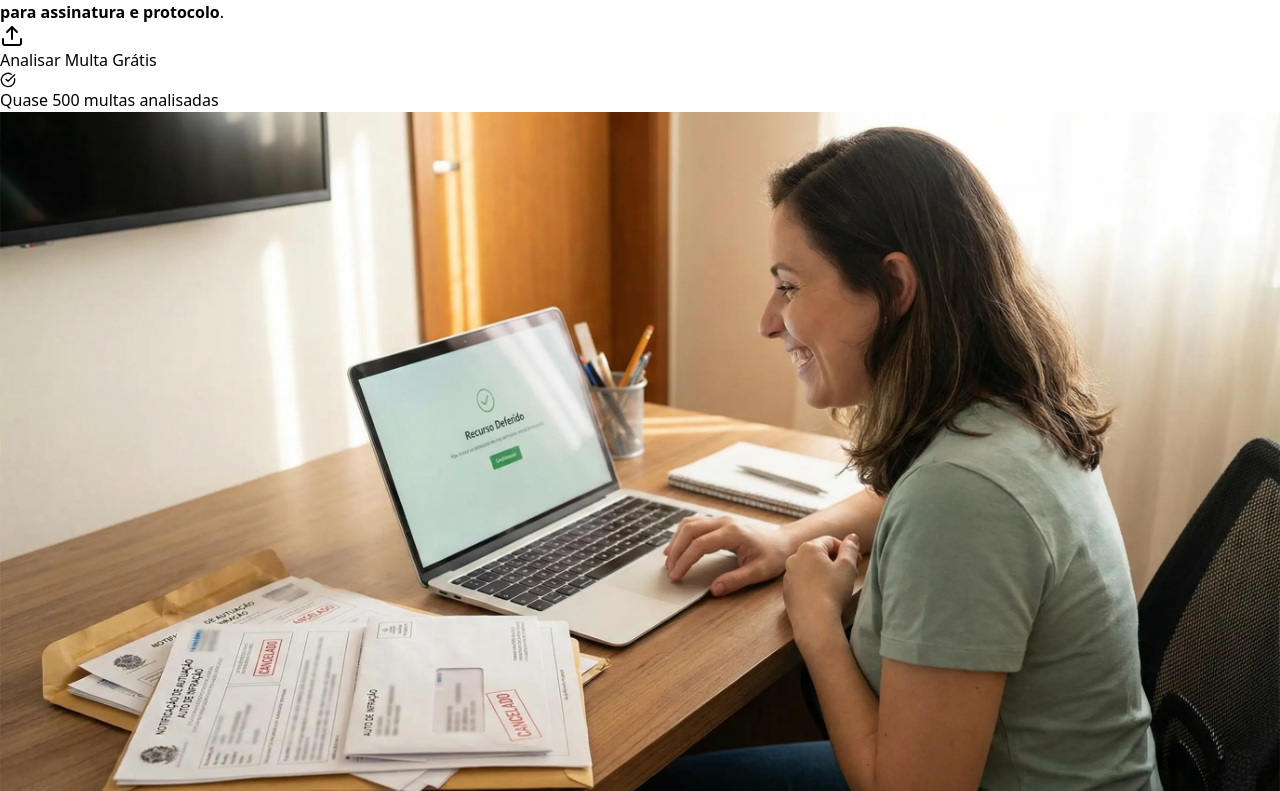
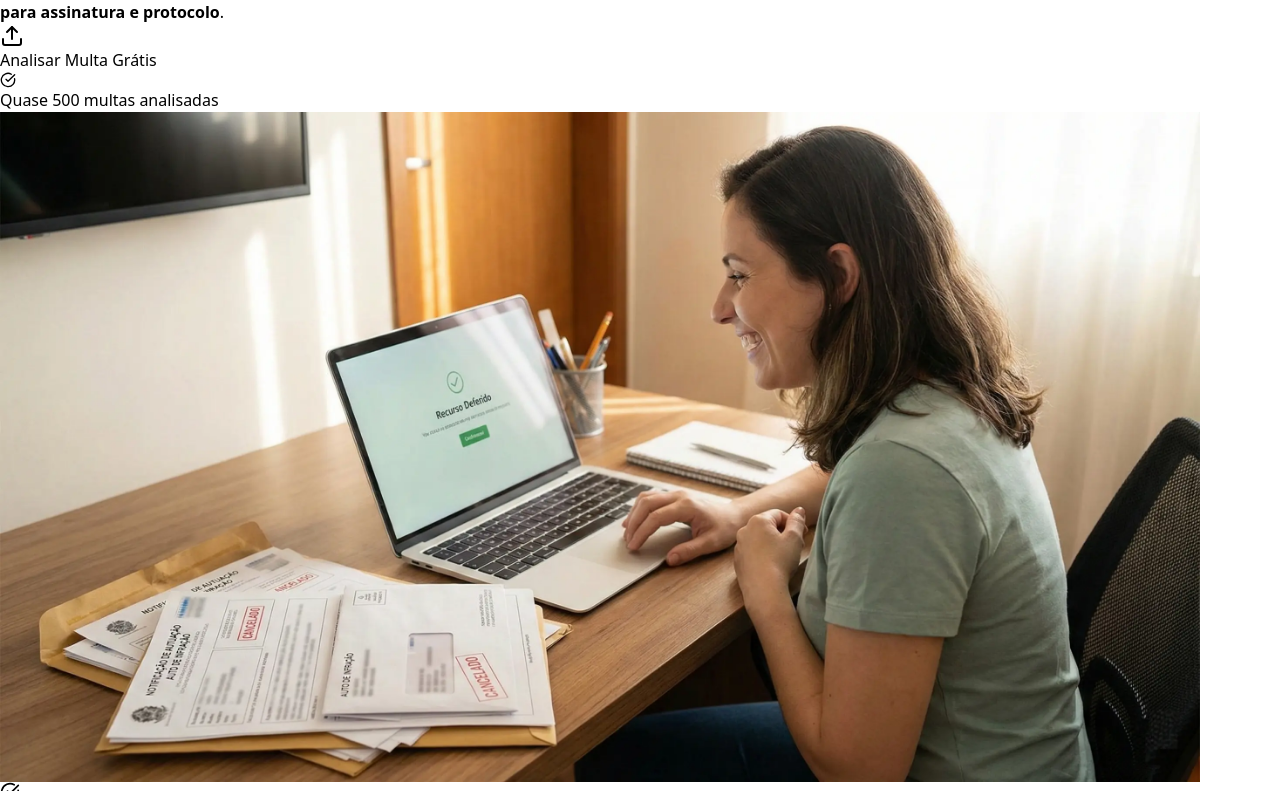
Before and after one commit to rodrigocvmd/auto-defesa, a React (Vite) app in the folder client/: page / in a window 1280 px wide. Shown: the part 449-1240 px from the top of the page. Built offline with nearby package versions, Linux system fonts and the light colour scheme; no server answers.

Commit message:
perf: fix cumulative layout shift (CLS) by adding explicit dimensions to hero image in Home.jsx

```diff
--- a/client/src/pages/Home.jsx
+++ b/client/src/pages/Home.jsx
@@ -90,6 +90,8 @@ const Home = () => {
 										src="/imagemLanding.webp"
 										srcSet="/imagemLanding-SM.webp 600w, /imagemLanding.webp 1200w"
 										sizes="(max-width: 768px) 100vw, 50vw"
+										width="1200"
+										height="1600"
 										alt="Motorista segurando celular com recurso procedente"
 										className="w-full h-full object-cover"
 										fetchpriority="high"
```
